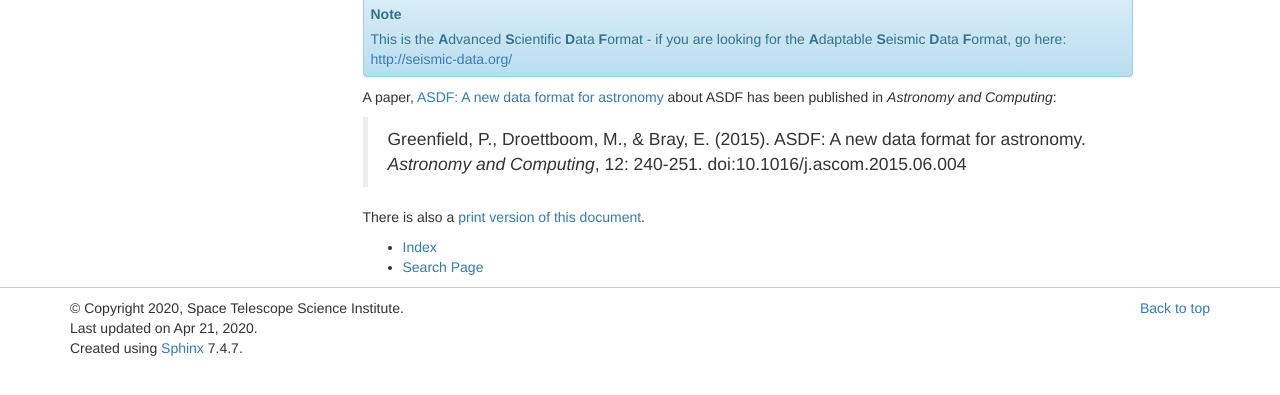
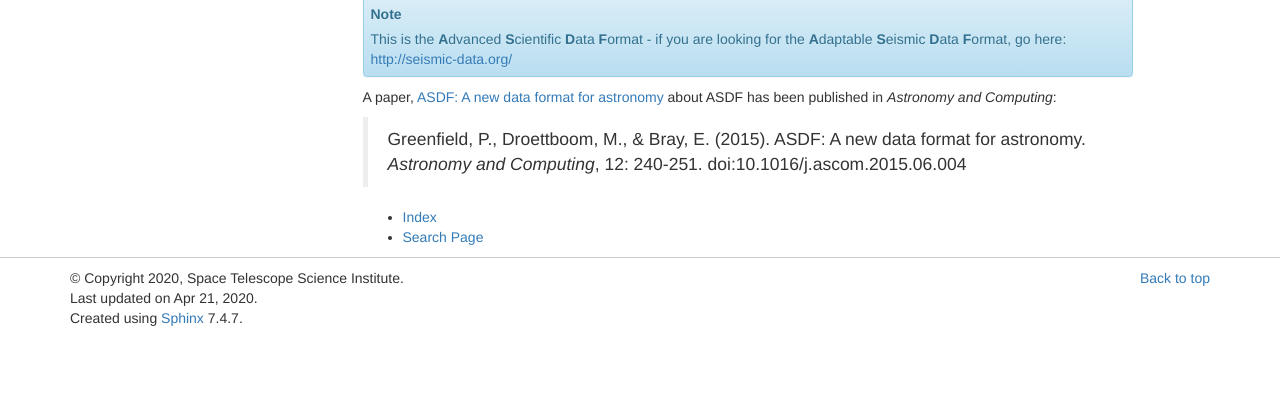
Before and after one commit to asdf-format/asdf-standard, a Sphinx documentation site: the page built from docs/source/index.rst, in a window 1280 px wide, cut to the strip 364-759 px from the top of the page. Built offline with Sphinx 7.4.7, drawn with Linux system fonts in a browser that asks for light colours; pages that are not in the unit, such as notebooks, are missing from menus.

Commit message:
Remove broken link to 'print version

```diff
--- a/docs/source/index.rst
+++ b/docs/source/index.rst
@@ -41,10 +41,5 @@ published in *Astronomy and Computing*:
 
 .. only:: html
 
-   There is also a `print version of this document
-   <http://spacetelescope.github.io/asdf-standard/ASDFStandard-1.1.0dev.pdf>`__.
-
-.. only:: html
-
     * :ref:`genindex`
     * :ref:`search`
```
